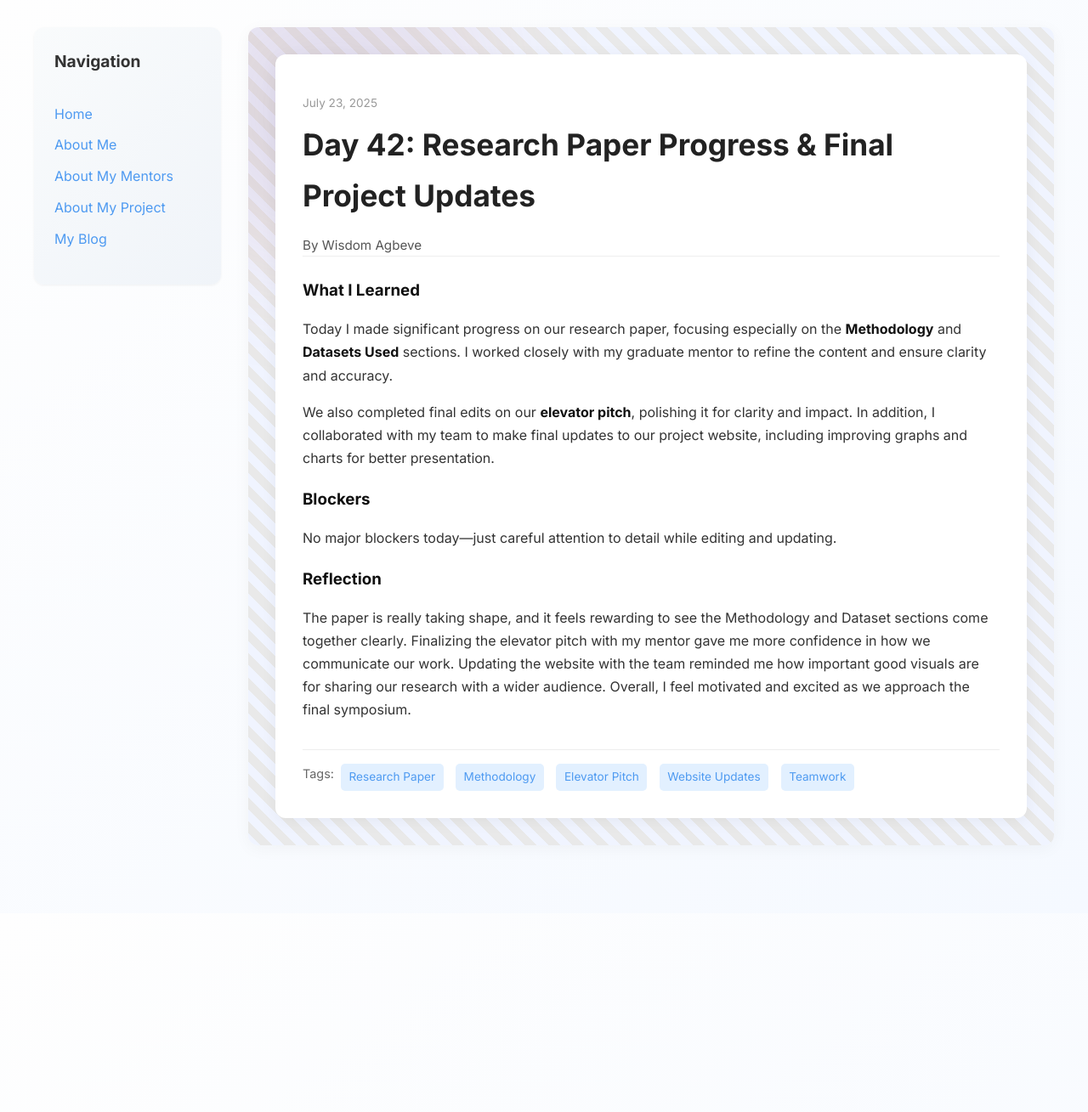
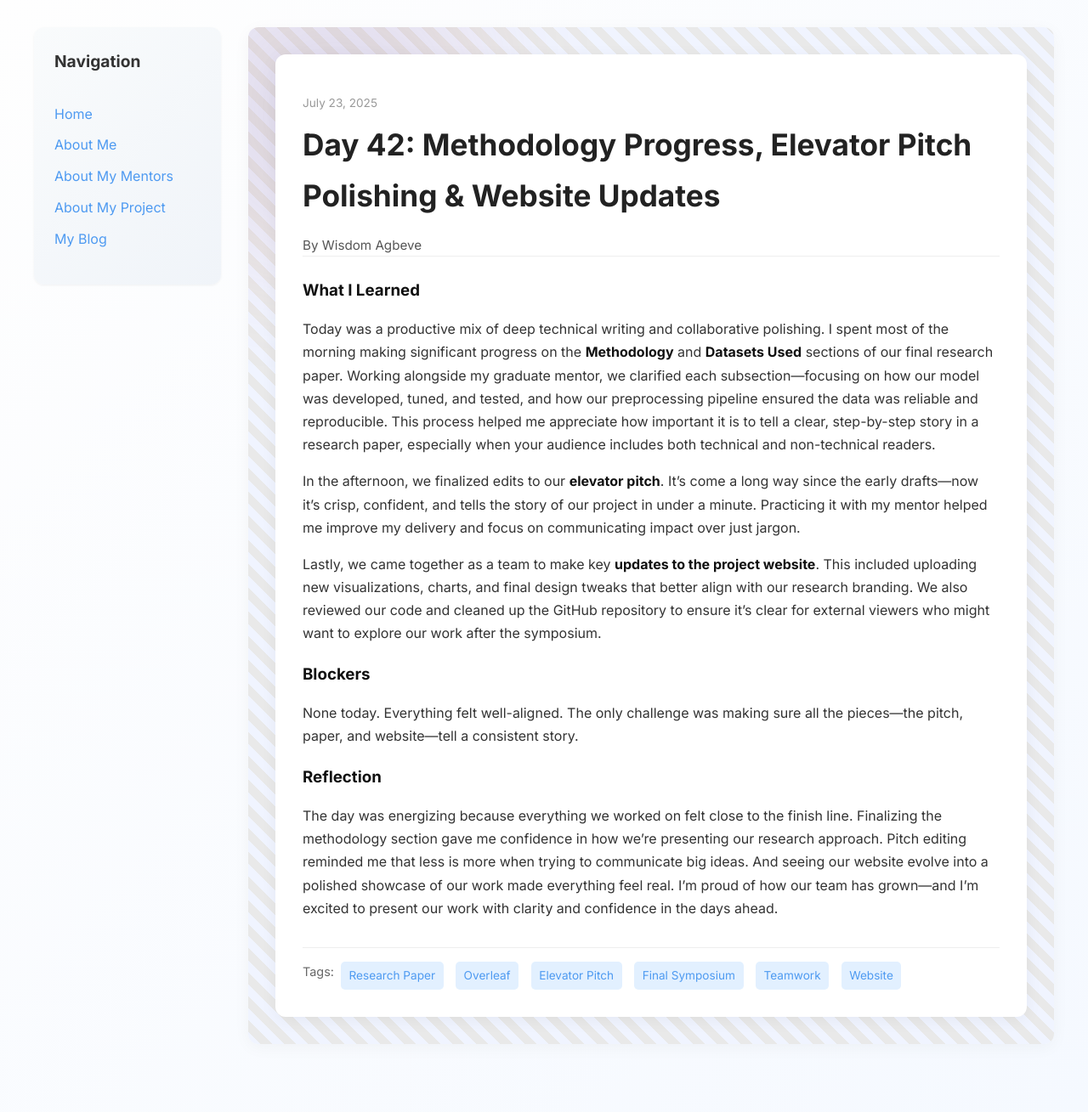
Before and after one commit to wisdomagbeve01/wisdomagbeve01.github.io, a Jekyll site: the page built from _posts/2025-07-23-day-42.md, in a window 1280 px wide. Shown: the whole page at 85% size. Built offline with Jekyll 4.4.1, drawn with Linux system fonts in a browser that asks for light colours; before the commit the page ends 1075 px from its top, so only the background shows below that.

Commit message:
Update 2025-07-23-day-42.md

```diff
--- a/_posts/2025-07-23-day-42.md
+++ b/_posts/2025-07-23-day-42.md
@@ -1,19 +1,21 @@
 ---
 layout: post
-title: "Day 42: Research Paper Progress & Final Project Updates"
+title: "Day 42: Methodology Progress, Elevator Pitch Polishing & Website Updates"
 date: 2025-07-23
 author: Wisdom Agbeve
 permalink: /day42.html
-tags: ["Research Paper", "Methodology", "Elevator Pitch", "Website Updates", "Teamwork"]
+tags: ["Research Paper", "Overleaf", "Elevator Pitch", "Final Symposium", "Teamwork", "Website"]
 
 what_i_learned: |
-  Today I made significant progress on our research paper, focusing especially on the **Methodology** and **Datasets Used** sections. I worked closely with my graduate mentor to refine the content and ensure clarity and accuracy.
+  Today was a productive mix of deep technical writing and collaborative polishing. I spent most of the morning making significant progress on the **Methodology** and **Datasets Used** sections of our final research paper. Working alongside my graduate mentor, we clarified each subsection—focusing on how our model was developed, tuned, and tested, and how our preprocessing pipeline ensured the data was reliable and reproducible. This process helped me appreciate how important it is to tell a clear, step-by-step story in a research paper, especially when your audience includes both technical and non-technical readers.
 
-  We also completed final edits on our **elevator pitch**, polishing it for clarity and impact. In addition, I collaborated with my team to make final updates to our project website, including improving graphs and charts for better presentation.
+  In the afternoon, we finalized edits to our **elevator pitch**. It’s come a long way since the early drafts—now it’s crisp, confident, and tells the story of our project in under a minute. Practicing it with my mentor helped me improve my delivery and focus on communicating impact over just jargon.
+
+  Lastly, we came together as a team to make key **updates to the project website**. This included uploading new visualizations, charts, and final design tweaks that better align with our research branding. We also reviewed our code and cleaned up the GitHub repository to ensure it’s clear for external viewers who might want to explore our work after the symposium.
 
 blockers: |
-  No major blockers today—just careful attention to detail while editing and updating.
+  None today. Everything felt well-aligned. The only challenge was making sure all the pieces—the pitch, paper, and website—tell a consistent story.
 
 reflection: |
-  The paper is really taking shape, and it feels rewarding to see the Methodology and Dataset sections come together clearly. Finalizing the elevator pitch with my mentor gave me more confidence in how we communicate our work. Updating the website with the team reminded me how important good visuals are for sharing our research with a wider audience. Overall, I feel motivated and excited as we approach the final symposium.
+  The day was energizing because everything we worked on felt close to the finish line. Finalizing the methodology section gave me confidence in how we’re presenting our research approach. Pitch editing reminded me that less is more when trying to communicate big ideas. And seeing our website evolve into a polished showcase of our work made everything feel real. I’m proud of how our team has grown—and I’m excited to present our work with clarity and confidence in the days ahead.
 ---
```
